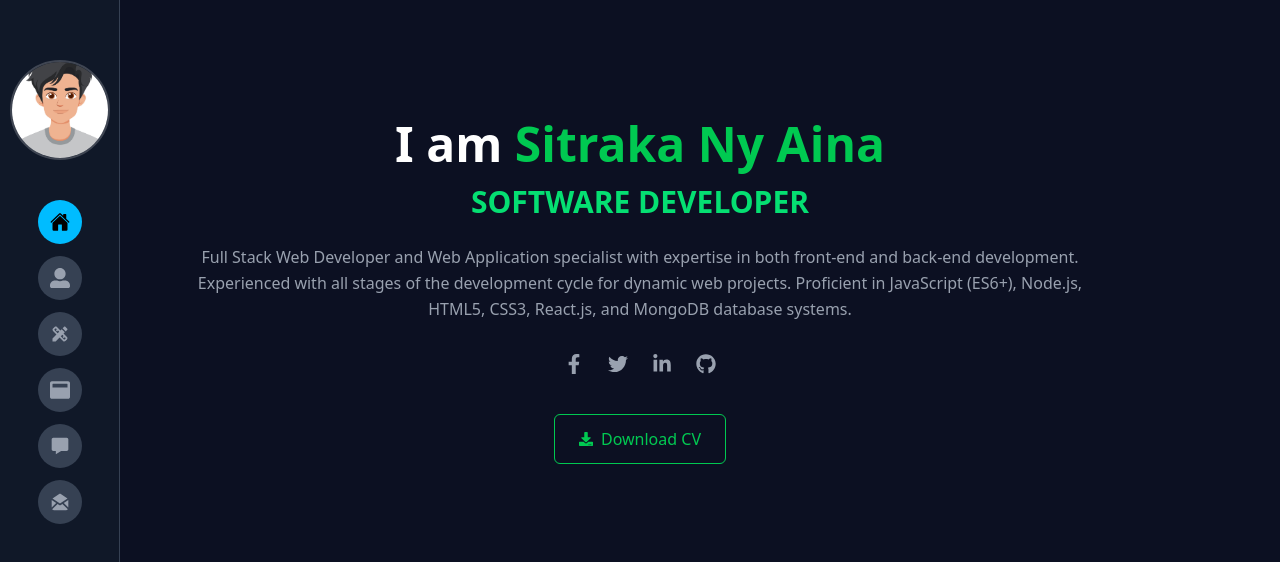
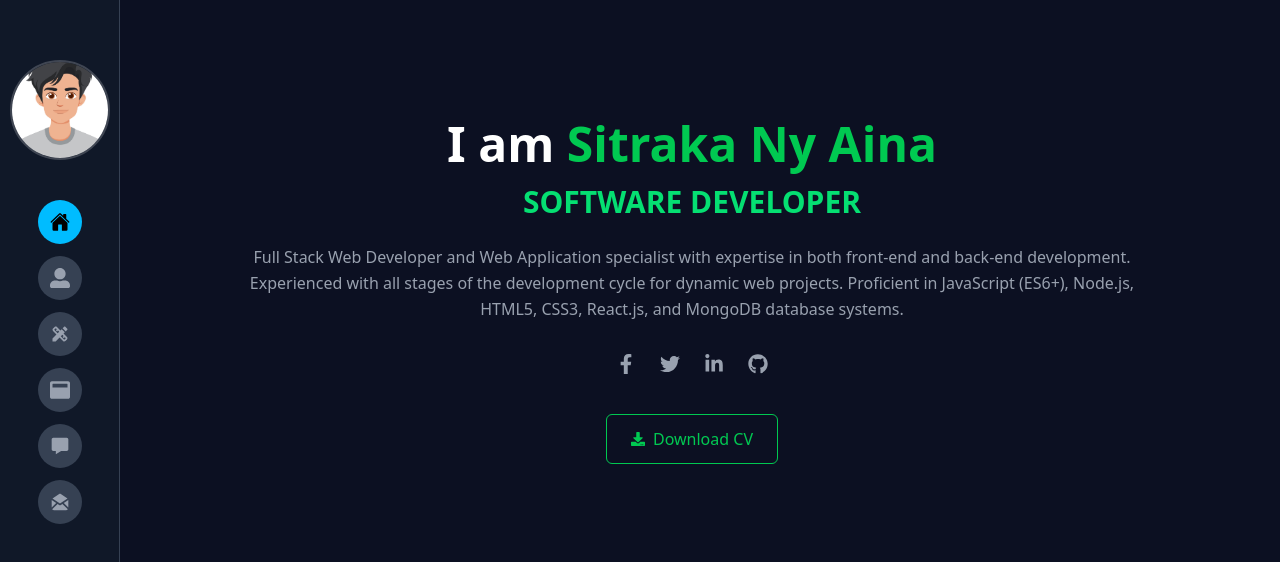
Before and after one commit to HobyNyAina/MyPortfolio, a Next.js app: page / in a window 1280 px wide. Shown: the part 108-670 px from the top of the page. Built offline with nearby package versions, Linux system fonts and the light colour scheme.

Commit message:
feat: 'Ajout du marge'

```diff
--- a/src/app/layout.tsx
+++ b/src/app/layout.tsx
@@ -9,7 +9,7 @@ export default function RootLayout({
 }) {
   return (
     <html lang="en">
-      <body className="bg-gray-900 text-white">
+      <body className="bg-[#0f172a] text-white ml-0 md:ml-[6.5rem]">
         <Sidebar />
         {children}
       </body>
```
